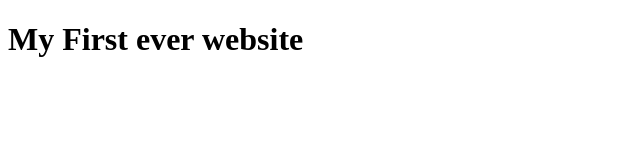
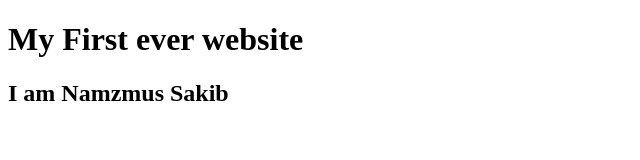
Before and after one commit to nzms-sakib/My-First-website, a plain HTML site: page index.html in a window 1280 px wide. Shown: the whole page, without its empty margins (0-640 px from the left). Drawn offline with Linux system fonts and the light colour scheme.

Commit message:
learned github

```diff
--- a/index.html
+++ b/index.html
@@ -8,5 +8,6 @@
 </head>
 <body>
     <h1>My First ever website</h1>
+    <h2>I am Namzmus Sakib</h2>
 </body>
 </html>
```
